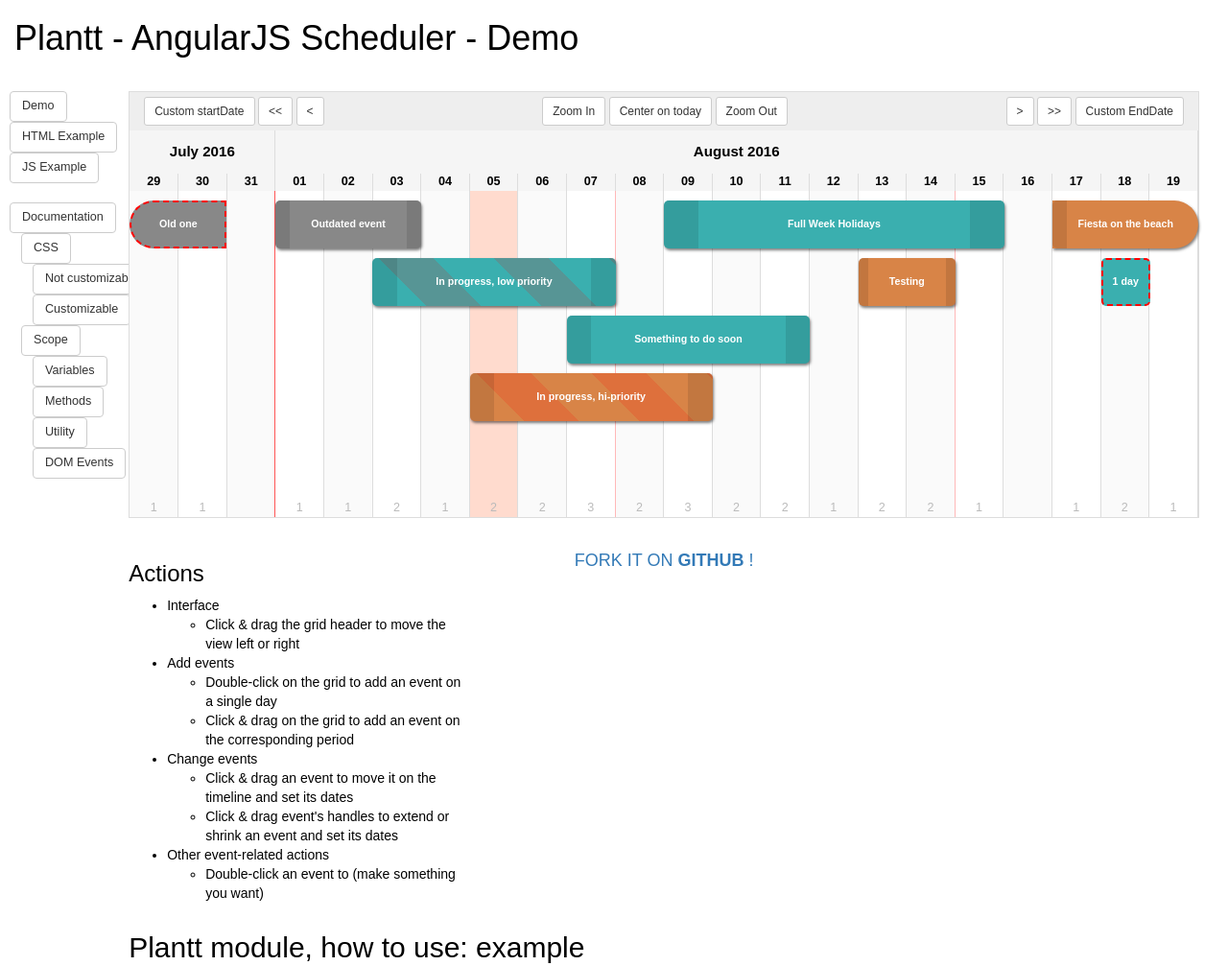
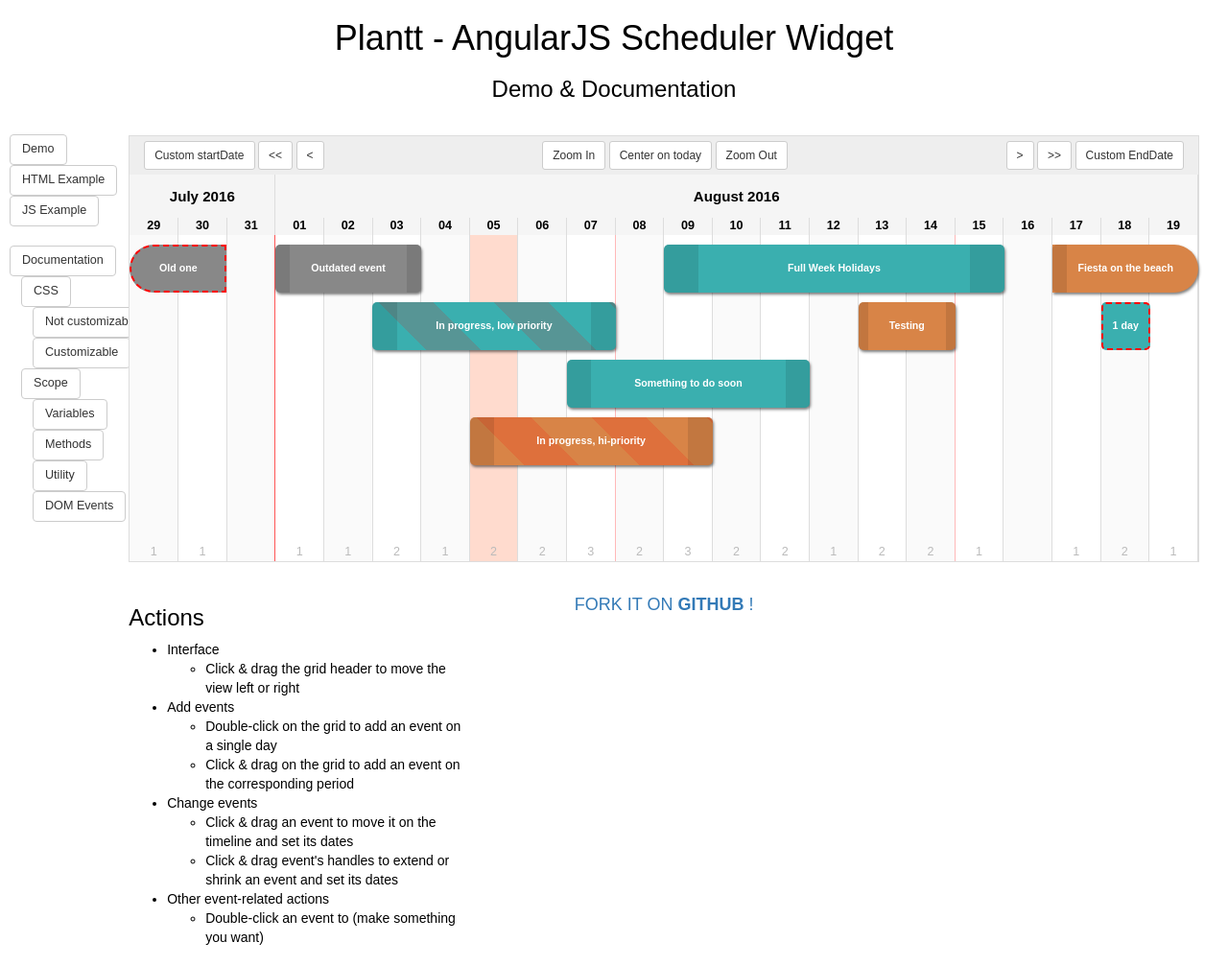
Before and after one commit to polosson/Plantt, a plain HTML site: page index.html in a window 1280 px wide. Shown: the top 1007 px of the page at 96% size. Drawn offline with Linux system fonts and the light colour scheme.

Commit message:
Centered the Title

```diff
--- a/index.html
+++ b/index.html
@@ -15,7 +15,7 @@
 		scheduler event.urgent { background-color: #D88447; }
 		code { font-weight: bold; }
 		i { color: #666; }
-		.menuFixed { position: fixed; left: 10px; top: 95px; }
+		.menuFixed { position: fixed; left: 10px; top: 140px; }
 		.menuFixed ul { margin: 0; padding: 0; padding-left: 12px; }
 		.menuFixed li { list-style: none; }
 		.menuFixed a { font-size: 0.9em; }
@@ -30,7 +30,8 @@
 
 	<section class="row">
 		<div class="col-md-12">
-			<h1>Plantt - AngularJS Scheduler - Demo</h1>
+			<h1 class="text-center">Plantt - AngularJS Scheduler Widget</h1>
+			<h3 class="text-center">Demo & Documentation</h3>
 		</div>
 	</section>
 
```
